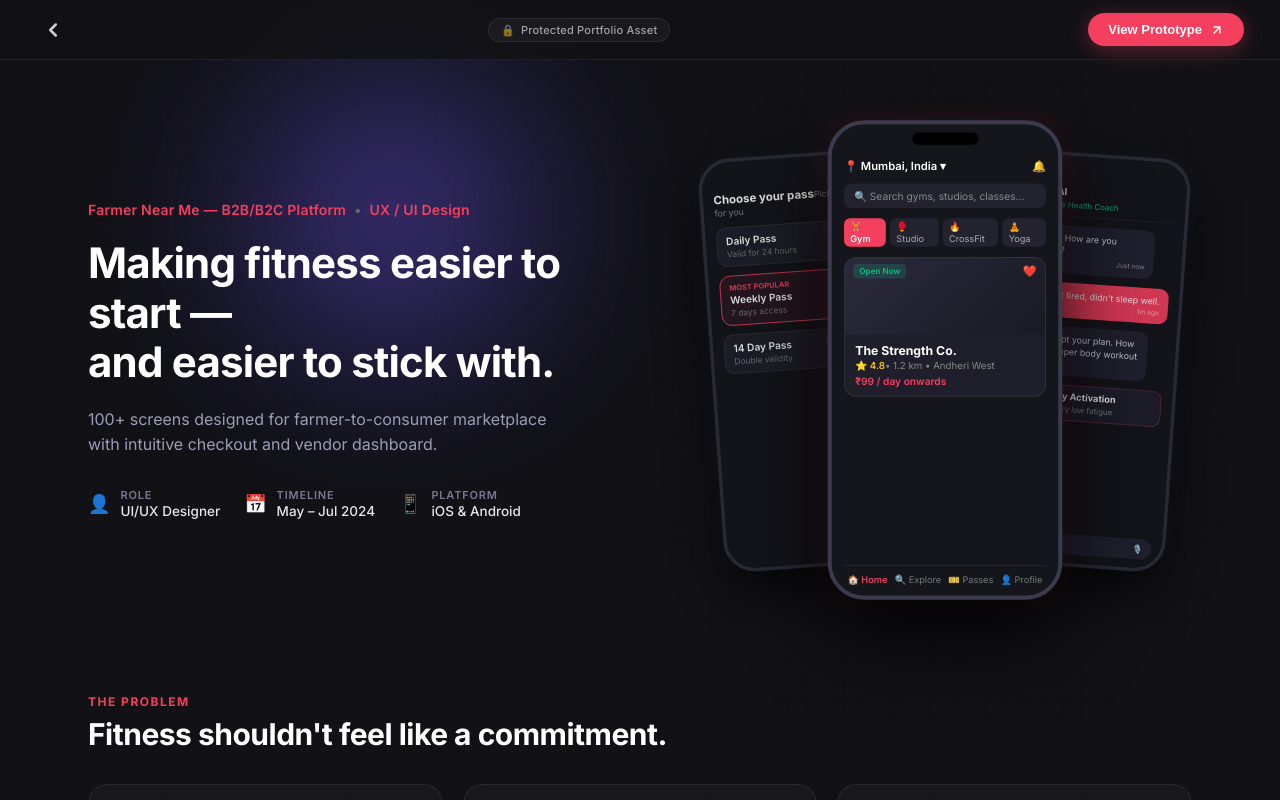
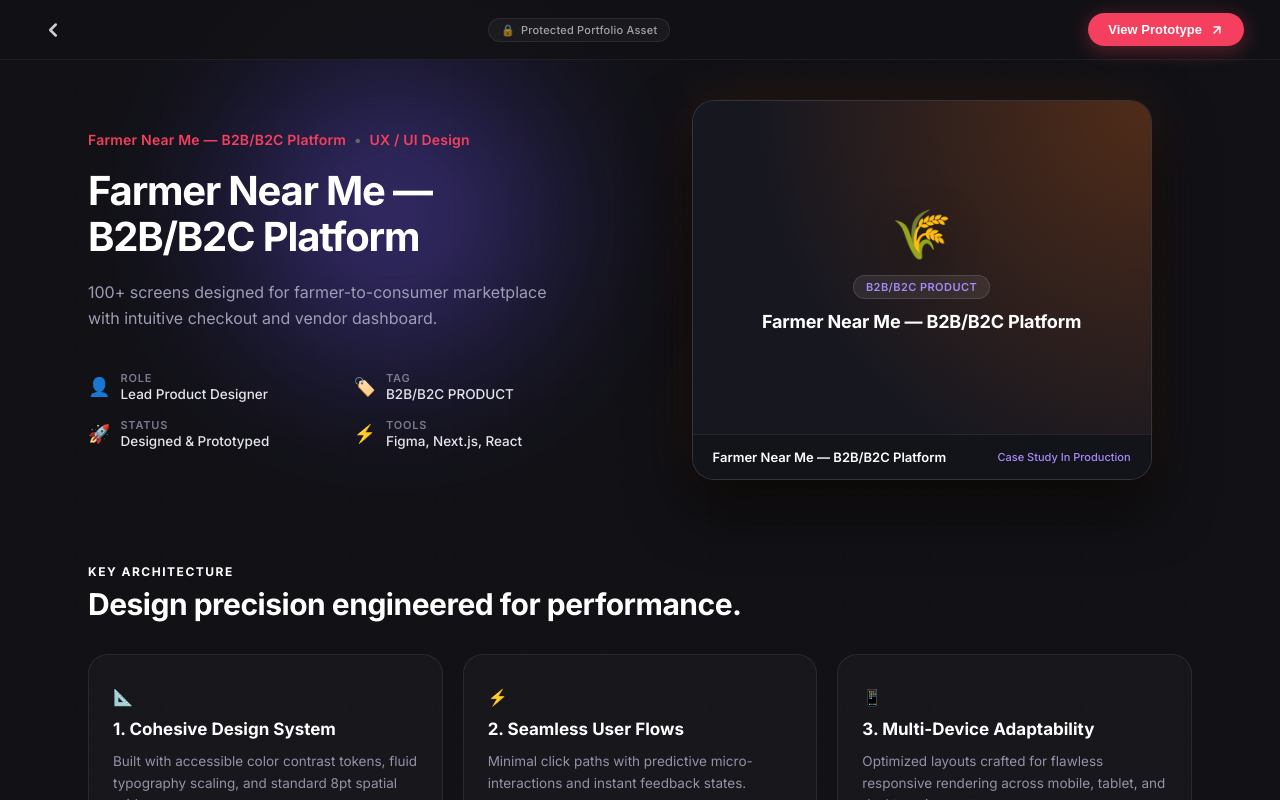
Before and after one commit to vijaysahu0045/Vijay, a React (Vite) app: page / in a window 1280 px wide. Both pictures are taken after a click on the element 639 px from the left and 491 px from the top of the page. Built offline with nearby package versions, Linux system fonts and the light colour scheme.

Commit message:
Fix project detail view logic: show exact image for image projects and clean specs for others

```diff
--- a/src/App.jsx
+++ b/src/App.jsx
@@ -145,12 +145,13 @@
   }
 
   const openHomeProject = (proj) => {
+    if (proj.categoryId) {
+      setActiveCategory(proj.categoryId)
+    }
     setSelectedProject({
-      id: proj.id,
-      title: proj.title,
-      image: proj.image || null,
-      description: proj.description,
-      category: proj.category || 'UX / UI Design'
+      ...proj,
+      category: proj.category || 'UX / UI Design',
+      categoryId: proj.categoryId || activeCategory
     })
     setDetailSource('home')
     setCurrentPage('detail')
--- a/src/ProjectDetail.css
+++ b/src/ProjectDetail.css
@@ -1741,3 +1741,69 @@
     grid-template-columns: repeat(2, 1fr);
   }
 }
+
+/* General Project Mockup Preview */
+.general-mock-frame {
+  height: 380px;
+  display: flex;
+  flex-direction: column;
+}
+
+.general-banner-mock {
+  flex: 1;
+  display: flex;
+  flex-direction: column;
+  align-items: center;
+  justify-content: center;
+  padding: 30px 24px;
+  text-align: center;
+  gap: 12px;
+  position: relative;
+  overflow: hidden;
+}
+
+.general-banner-mock.theme-purple {
+  background: radial-gradient(circle at top right, rgba(167, 139, 250, 0.25), transparent 70%), #171720;
+}
+
+.general-banner-mock.theme-sunset {
+  background: radial-gradient(circle at top right, rgba(255, 107, 0, 0.25), transparent 70%), #171720;
+}
+
+.general-banner-mock.theme-blue {
+  background: radial-gradient(circle at top right, rgba(59, 130, 246, 0.25), transparent 70%), #171720;
+}
+
+.general-banner-mock.theme-dark {
+  background: radial-gradient(circle at top right, rgba(255, 255, 255, 0.1), transparent 70%), #14141a;
+}
+
+.general-banner-mock.theme-light {
+  background: radial-gradient(circle at top right, rgba(236, 72, 153, 0.2), transparent 70%), #171720;
+}
+
+.general-mock-icon {
+  font-size: 48px;
+  filter: drop-shadow(0 10px 20px rgba(0,0,0,0.4));
+}
+
+.general-mock-tag {
+  display: inline-block;
+  padding: 4px 12px;
+  border-radius: 20px;
+  background: rgba(255, 255, 255, 0.08);
+  border: 1px solid rgba(255, 255, 255, 0.12);
+  color: #a78bfa;
+  font-size: 11px;
+  font-weight: 600;
+  letter-spacing: 0.04em;
+}
+
+.general-mock-title {
+  color: #FFFFFF;
+  font-size: 18px;
+  font-weight: 700;
+  letter-spacing: -0.01em;
+  margin: 0;
+  max-width: 320px;
+}
--- a/src/ProjectDetail.jsx
+++ b/src/ProjectDetail.jsx
@@ -10,19 +10,11 @@
   const [blackoutMsg, setBlackoutMsg] = useState('')
   const [isLightboxOpen, setIsLightboxOpen] = useState(false)
 
-  // Determine if this is a Graphic Design / Artwork / Poster Project
-  const isGraphicProject = Boolean(
-    project.image && (
-      project.categoryId === 'graphic' ||
-      categoryLabel?.toLowerCase().includes('graphic') ||
-      project.tag?.includes('BANNER') ||
-      project.tag?.includes('POSTER') ||
-      project.tag?.includes('BRAND') ||
-      project.tag?.includes('PACKAGING') ||
-      project.title?.toLowerCase().includes('banner') ||
-      project.title?.toLowerCase().includes('poster')
-    )
-  )
+  // 1. Full Image Artwork Project (renders exact high-res image showcase)
+  const isImageArtworkProject = Boolean(project.image && project.id !== 1)
+
+  // 2. Fymble Multi-Platform Flagship UX/UI Case Study (renders interactive 3D phone ecosystem)
+  const isFymbleFlagshipCaseStudy = project.id === 1
 
   // =========================================================================
   // ANTI-DOWNLOAD, ANTI-RIGHT-CLICK & ANTI-SCREENSHOT BLACKOUT PROTECTION
@@ -154,14 +146,14 @@
         <button
           className="detail-action-btn"
           onClick={() => {
-            if (isGraphicProject) {
+            if (isImageArtworkProject) {
               setIsLightboxOpen(true)
             } else {
               alert(`Launching live interactive prototype for ${project.title}...`)
             }
           }}
         >
-          <span>{isGraphicProject ? 'Inspect Artwork' : 'View Prototype'}</span>
+          <span>{isImageArtworkProject ? 'Inspect Artwork' : 'View Prototype'}</span>
           <svg width="14" height="14" viewBox="0 0 24 24" fill="none" stroke="currentColor" strokeWidth="2.5">
             <path d="M7 17L17 7M17 7H7M17 7V17" strokeLinecap="round" strokeLinejoin="round"/>
           </svg>
@@ -169,9 +161,9 @@
       </header>
 
       {/* =====================================================================
-          RENDER BRANCH 1: GRAPHIC DESIGN / FULL ARTWORK SHOWCASE
+          RENDER BRANCH 1: FULL IMAGE ARTWORK / GRAPHIC SHOWCASE
           ===================================================================== */}
-      {isGraphicProject ? (
+      {isImageArtworkProject ? (
         <main className="detail-content graphic-showcase-main">
           {/* SECTION 1: GRAPHIC HERO SHOWCASE */}
           <section className="graphic-hero-layout">
@@ -180,15 +172,15 @@
               <div className="case-category-label">
                 <span>{project.title}</span>
                 <span className="dot-sep">•</span>
-                <span>{categoryLabel || 'Graphic Design'}</span>
+                <span>{categoryLabel || project.category || 'Graphic Design'}</span>
               </div>
 
               <h1 className="graphic-hero-title">
-                High-Conversion Campaign Design for Fymble.
+                {project.title}
               </h1>
 
               <p className="case-hero-subtitle">
-                {project.description || 'Promotional marketing asset engineered to drive daily gym pass bookings at ₹99 with irresistible iPhone 17 Pro Max lucky draw hook.'}
+                {project.description || 'High-converting promotional marketing poster designed for high-impact social campaigns.'}
               </p>
 
               {/* Metadata Pills */}
@@ -204,7 +196,7 @@
                 <div className="case-meta-pill">
                   <span className="meta-icon">🏢</span>
                   <div className="meta-text">
-                    <span className="meta-lbl">Brand</span>
+                    <span className="meta-lbl">Brand / Client</span>
                     <span className="meta-val">Fymble Technologies</span>
                   </div>
                 </div>
@@ -213,7 +205,7 @@
                   <span className="meta-icon">📐</span>
                   <div className="meta-text">
                     <span className="meta-lbl">Format</span>
-                    <span className="meta-val">1080×1350px &amp; 4K Billboard</span>
+                    <span className="meta-val">1080×1350px &amp; 4K Display</span>
                   </div>
                 </div>
 
@@ -221,7 +213,7 @@
                   <span className="meta-icon">⚡</span>
                   <div className="meta-text">
                     <span className="meta-lbl">Tools</span>
-                    <span className="meta-val">Figma, Photoshop, 3D Render</span>
+                    <span className="meta-val">Figma, Photoshop, Blender 3D</span>
                   </div>
                 </div>
               </div>
@@ -230,7 +222,7 @@
               <div className="graphic-strategy-row">
                 <div className="strat-badge">
                   <span className="strat-dot" />
-                  <span>+42% CTR Uplift</span>
+                  <span>High-Conversion Visual Hook</span>
                 </div>
                 <div className="strat-badge">
                   <span className="strat-dot" />
@@ -238,7 +230,7 @@
                 </div>
                 <div className="strat-badge">
                   <span className="strat-dot" />
-                  <span>Photorealistic 3D Renders</span>
+                  <span>3D Realistic Asset</span>
                 </div>
               </div>
             </div>
@@ -300,7 +292,7 @@
                 <div className="card-top-icon">🏷️</div>
                 <h3>1. High-Contrast Price Anchoring</h3>
                 <p>
-                  Placing the prominent <strong>₹99</strong> orange badge at optical center breaks price resistance and instantly communicates ultra-low barrier to entry for users.
+                  Placing the prominent <strong>₹99</strong> badge at optical center breaks price resistance and instantly communicates ultra-low barrier to entry for users.
                 </p>
               </div>
 
@@ -385,9 +377,9 @@
             </button>
           </footer>
         </main>
-      ) : (
+      ) : isFymbleFlagshipCaseStudy ? (
         /* =====================================================================
-            RENDER BRANCH 2: UX / UI PRODUCT CASE STUDY (3D Phone Ecosystem)
+            RENDER BRANCH 2: FYMBLE FLAGSHIP 3D PHONE ECOSYSTEM CASE STUDY
             ===================================================================== */
         <main className="detail-content">
         {/* =========================================================================
@@ -935,12 +927,128 @@
             </button>
           </footer>
         </main>
+      ) : (
+        /* =====================================================================
+            RENDER BRANCH 3: GENERAL PROJECT OVERVIEW & ARCHITECTURE SPECS
+            ===================================================================== */
+        <main className="detail-content graphic-showcase-main">
+          <section className="graphic-hero-layout">
+            <div className="graphic-info-col">
+              <div className="case-category-label">
+                <span>{project.title}</span>
+                <span className="dot-sep">•</span>
+                <span>{categoryLabel || project.category || 'Product Design'}</span>
+              </div>
+
+              <h1 className="graphic-hero-title">
+                {project.title}
+              </h1>
+
+              <p className="case-hero-subtitle">
+                {project.description || 'Comprehensive design system, responsive UI architecture, and high-fidelity prototypes.'}
+              </p>
+
+              <div className="case-meta-row graphic-meta-grid">
+                <div className="case-meta-pill">
+                  <span className="meta-icon">👤</span>
+                  <div className="meta-text">
+                    <span className="meta-lbl">Role</span>
+                    <span className="meta-val">Lead Product Designer</span>
+                  </div>
+                </div>
+
+                <div className="case-meta-pill">
+                  <span className="meta-icon">🏷️</span>
+                  <div className="meta-text">
+                    <span className="meta-lbl">Tag</span>
+                    <span className="meta-val">{project.tag || project.category}</span>
+                  </div>
+                </div>
+
+                <div className="case-meta-pill">
+                  <span className="meta-icon">🚀</span>
+                  <div className="meta-text">
+                    <span className="meta-lbl">Status</span>
+                    <span className="meta-val">Designed &amp; Prototyped</span>
+                  </div>
+                </div>
+
+                <div className="case-meta-pill">
+                  <span className="meta-icon">⚡</span>
+                  <div className="meta-text">
+                    <span className="meta-lbl">Tools</span>
+                    <span className="meta-val">Figma, Next.js, React</span>
+                  </div>
+                </div>
+              </div>
+            </div>
+
+            <div className="graphic-artwork-col">
+              <div className="artwork-glass-frame general-mock-frame">
+                <div className={`general-banner-mock ${project.theme || 'theme-purple'}`}>
+                  <span className="general-mock-icon">{project.icon || '✨'}</span>
+                  <span className="general-mock-tag">{project.tag || project.category}</span>
+                  <h3 className="general-mock-title">{project.title}</h3>
+                </div>
+                <div className="artwork-frame-bar">
+                  <span className="artwork-frame-title">{project.title}</span>
+                  <span className="lb-shield-tag">Case Study In Production</span>
+                </div>
+              </div>
+            </div>
+          </section>
+
+          {/* Core Highlights */}
+          <section className="case-section-container">
+            <div className="case-section-head">
+              <span className="section-eyebrow eyebrow-purple">KEY ARCHITECTURE</span>
+              <h2 className="case-section-h2">Design precision engineered for performance.</h2>
+            </div>
+
+            <div className="problem-cards-grid">
+              <div className="problem-card">
+                <div className="card-top-icon">📐</div>
+                <h3>1. Cohesive Design System</h3>
+                <p>Built with accessible color contrast tokens, fluid typography scaling, and standard 8pt spatial grid.</p>
+              </div>
+
+              <div className="problem-card">
+                <div className="card-top-icon">⚡</div>
+                <h3>2. Seamless User Flows</h3>
+                <p>Minimal click paths with predictive micro-interactions and instant feedback states.</p>
+              </div>
+
+              <div className="problem-card">
+                <div className="card-top-icon">📱</div>
+                <h3>3. Multi-Device Adaptability</h3>
+                <p>Optimized layouts crafted for flawless responsive rendering across mobile, tablet, and desktop viewports.</p>
+              </div>
+            </div>
+          </section>
+
+          {/* Footer Navigation */}
+          <footer className="case-footer-nav">
+            <button className="case-nav-btn" onClick={onBack}>
+              <span>← Back to All Projects</span>
+            </button>
+
+            <button
+              className="case-nav-btn primary"
+              onClick={() => {
+                if (onNavigateProject) onNavigateProject()
+                else onBack()
+              }}
+            >
+              <span>Next Project →</span>
+            </button>
+          </footer>
+        </main>
       )}
 
       {/* =====================================================================
           LIGHTBOX MODAL FOR FULLSCREEN ARTWORK INSPECT
           ===================================================================== */}
-      {isLightboxOpen && isGraphicProject && (
+      {isLightboxOpen && isImageArtworkProject && (
         <div className="artwork-lightbox-modal" onClick={() => setIsLightboxOpen(false)}>
           <div className="lightbox-content-box" onClick={(e) => e.stopPropagation()}>
             <button
--- a/src/projectsData.js
+++ b/src/projectsData.js
@@ -87,6 +87,7 @@
   cat.projects.map((proj) => ({
     ...proj,
     category: cat.label,
+    categoryId: cat.id,
     author: 'by Vijay'
   }))
 )
```
